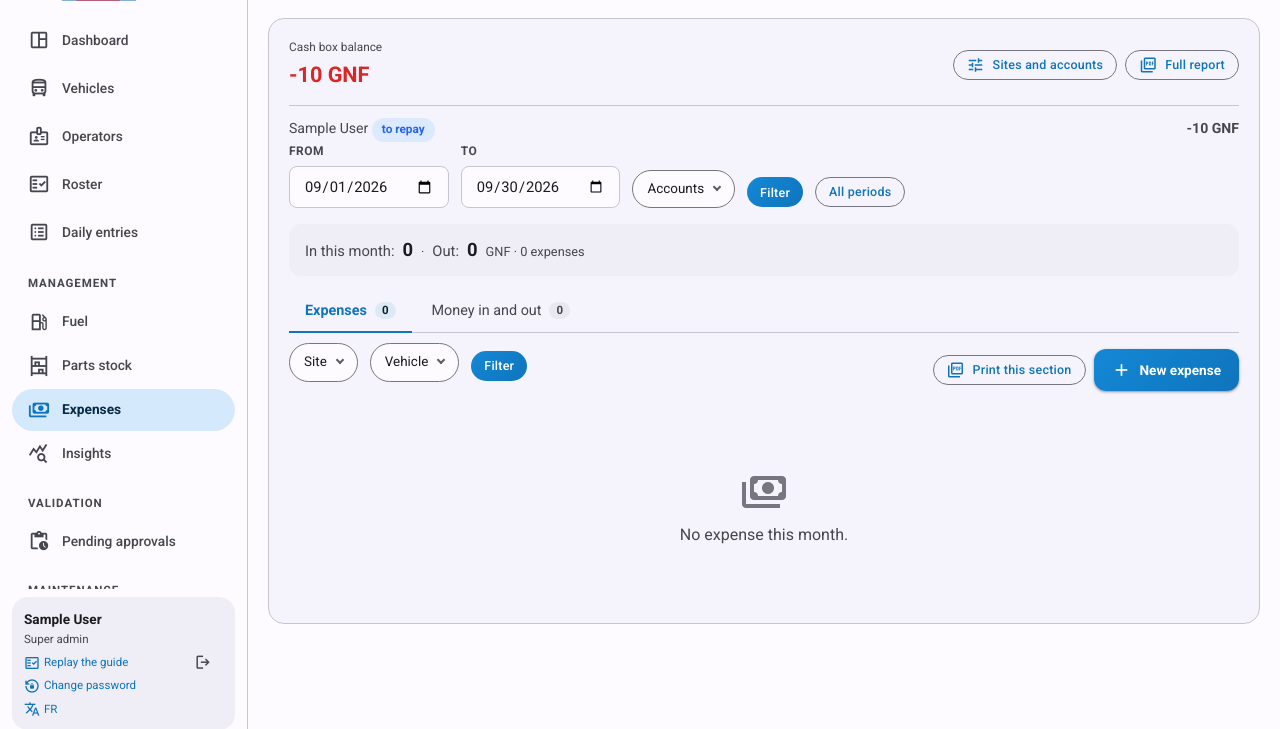
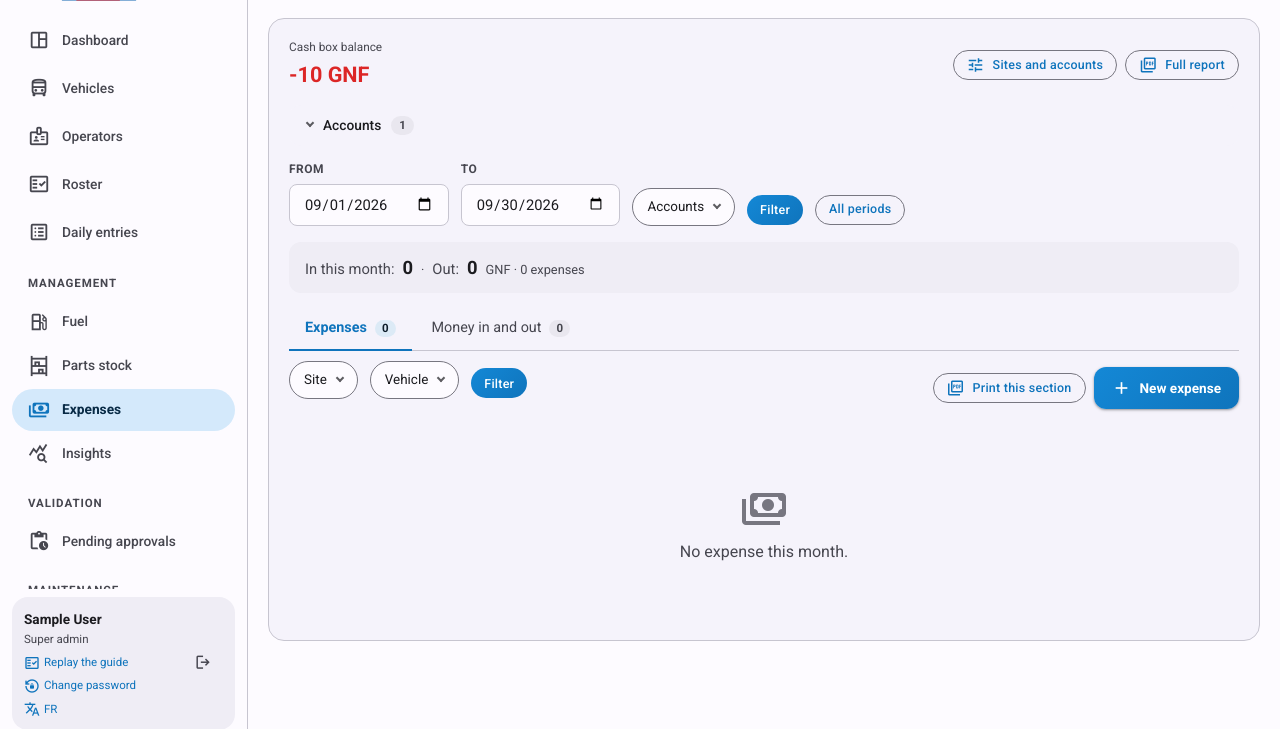
Before and after one commit to DialloOumar/zone_web, a Flask app: page /expenses in a window 1280 px wide. Shown: the part 58-787 px from the top of the page. Run offline with Flask 3, Linux system fonts and the light colour scheme; a user stored in the database is signed in; tables that the repository leaves empty hold one stand-in row (values such as "Sample post"); some libraries are stand-ins or nearby versions.

Commit message:
Fold the account balances away, keeping the debt in view
Three or four accounts took a block at the top of the page for a figure read
now and then, pushing the day's work down.

It folds now, closed to start with. The closed line still carries the number
that matters -- what the box owes across every repayable account, in red, and
absent entirely when nobody is owed anything. Folding away a debt that then
goes unnoticed would be a poor trade; folding away the breakdown is not.

Native <details>, like the filter menus, so it opens with no script.

Co-Authored-By: Claude Opus 5 <noreply@anthropic.com>

```diff
--- a/static/css/style.css
+++ b/static/css/style.css
@@ -668,6 +668,33 @@ a:hover { text-decoration: underline; }
     .tab { padding: 10px 12px; font-size: 0.85rem; }
     .tab-bar__actions { margin-left: 0; width: 100%; justify-content: flex-end; }
 }
+
+/* ── A block that folds away ── <details> again, so it opens with no script.
+   The closed line carries the figure worth knowing, so folding it costs the
+   reader nothing. */
+.fold { margin: 0 0 14px; border-radius: 12px; background: var(--md-surface-container-low); }
+.fold > summary {
+    list-style: none; cursor: pointer; user-select: none;
+    display: flex; align-items: center; gap: 10px;
+    padding: 10px 14px; font-size: 0.86rem; font-weight: 500;
+    color: var(--md-on-surface);
+}
+.fold > summary::-webkit-details-marker { display: none; }
+.fold > summary::after {
+    content: ""; width: 6px; height: 6px; margin-left: 4px; opacity: .7;
+    border-right: 2px solid currentColor; border-bottom: 2px solid currentColor;
+    transform: translateY(-2px) rotate(45deg); transition: transform .15s;
+    order: -1;
+}
+.fold[open] > summary::after { transform: translateY(1px) rotate(-135deg); }
+.fold__count {
+    background: var(--md-surface-container-high); color: var(--md-on-surface-variant);
+    border-radius: 999px; font-size: 0.72rem; font-weight: 600;
+    padding: 1px 8px; line-height: 1.5;
+}
+/* Pushed to the far end: it is the answer, the label is only the question. */
+.fold__aside { margin-left: auto; font-weight: 600; }
+.fold > .cost-split { margin: 0; padding: 0 14px 12px; }
 
 /* What is left in the cash box, read first on the Dépenses page. */
 .caisse-balance { display: flex; flex-direction: column; gap: 2px; }
--- a/templates/expenses.html
+++ b/templates/expenses.html
@@ -64,7 +64,18 @@
     </div>
 
     {% if accounts_summary %}
-    {# What the box still owes, and what came from the house. #}
+    {# What the box still owes, and what came from the house. Folded away by
+       default -- it is read now and then, not all day -- but what is owed shows
+       on the closed line, so nothing that matters hides behind a click. #}
+    {% set owed_total = accounts_summary | selectattr('account.is_repayable') | sum(attribute='balance') %}
+    <details class="fold">
+        <summary>
+            <span>{{ t['caisse.accounts'] }}</span>
+            <span class="fold__count">{{ accounts_summary | length }}</span>
+            {% if owed_total > 0 %}
+            <span class="fold__aside stock-negative">{{ t['caisse.owed'] }} : {{ '{:,}'.format(owed_total) }} {{ currency }}</span>
+            {% endif %}
+        </summary>
         <div class="cost-split">
             {% for a in accounts_summary %}
             <div class="cost-split__row">
@@ -73,6 +84,7 @@
             </div>
             {% endfor %}
         </div>
+    </details>
     {% endif %}
     {# What both tables answer to: the period, and the account the money moved
        through. A site or a machine is a property of a cost alone, so those two
```
Lines whose indentation alone changed are shown as unchanged.
